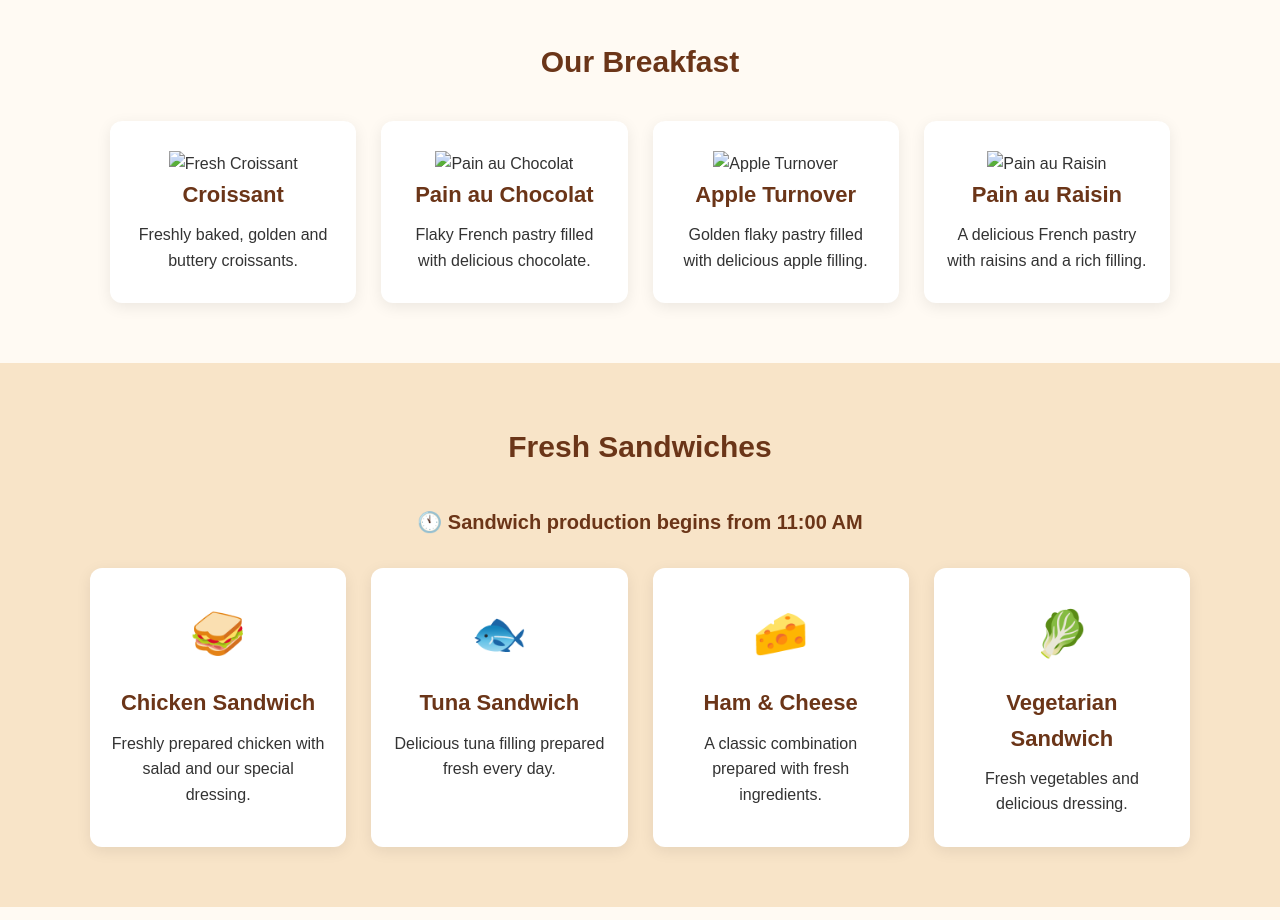
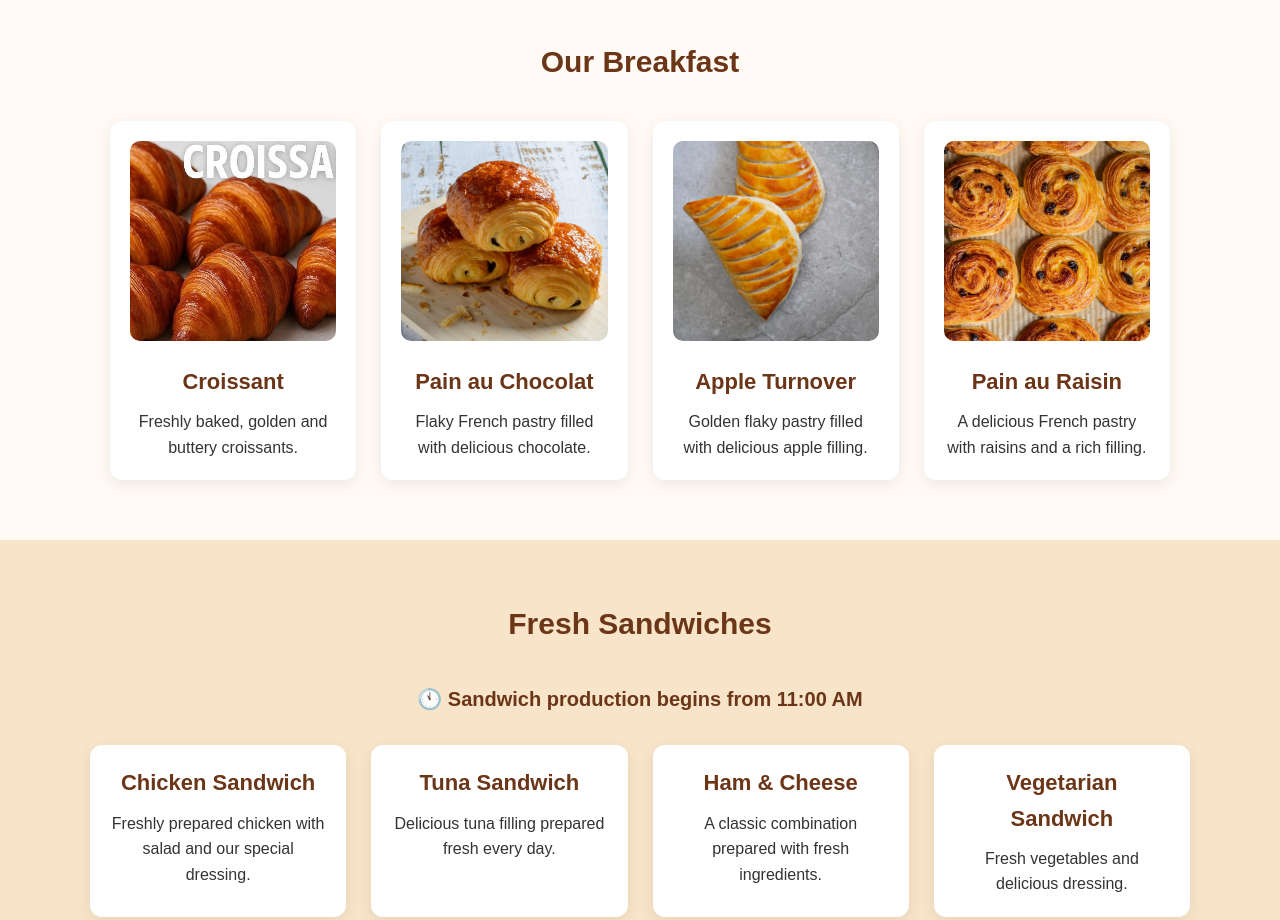
Before and after one commit to Osas8487/bakery-website, a plain HTML site: page index.html in a window 1280 px wide. Shown: the part 640-1560 px from the top of the page. Drawn offline with Linux system fonts and the light colour scheme.

Commit message:
Refactor card styles and image sources in index.html
Updated card styles and image paths in breakfast section.

```diff
--- a/index.html
+++ b/index.html
@@ -125,21 +125,24 @@ section h2 {
 
 .card {
     background: white;
-    padding: 30px 20px;
+    padding: 20px;
     text-align: center;
     border-radius: 12px;
     box-shadow: 0 4px 15px rgba(0,0,0,0.08);
+}
+
+.card img {
+    width: 100%;
+    height: 200px;
+    object-fit: cover;
+    border-radius: 10px;
+    margin-bottom: 15px;
 }
 
 .card h3 {
     color: #6b3518;
     margin-bottom: 10px;
     font-size: 22px;
-}
-
-.icon {
-    font-size: 45px;
-    margin-bottom: 15px;
 }
 
 /* SANDWICH SECTION */
@@ -217,17 +220,28 @@ footer {
 <body>
 
 <header>
+
     <h1>C MORNING BAKERY</h1>
+
     <p>Freshly Baked Every Morning</p>
+
 </header>
 
+
 <nav>
+
     <a href="#home">Home</a>
+
     <a href="#breakfast">Breakfast</a>
+
     <a href="#sandwiches">Sandwiches</a>
+
     <a href="#hours">Opening Hours</a>
+
     <a href="#contact">Contact</a>
+
 </nav>
+
 
 <section class="hero" id="home">
 
@@ -245,47 +259,70 @@ footer {
 
 </section>
 
+
 <section id="breakfast">
 
     <h2>Our Breakfast</h2>
 
     <div class="menu-grid">
 
+
         <div class="card">
-            <img src="images/Croissant.jpg" alt="Fresh Croissant">
+
+            <img src="Croissant.jpg" alt="Fresh Croissant">
+
             <h3>Croissant</h3>
+
             <p>
                 Freshly baked, golden and buttery croissants.
             </p>
+
         </div>
 
+
         <div class="card">
-            <img src="images/Pain-au-chocolat.jpg" alt="Pain au Chocolat">
+
+            <img src="Pain-au-chocolat.jpg" alt="Pain au Chocolat">
+
             <h3>Pain au Chocolat</h3>
+
             <p>
                 Flaky French pastry filled with delicious chocolate.
             </p>
+
         </div>
 
+
         <div class="card">
-            <img src="images/Apple-turnover.jpg" alt="Apple Turnover">
+
+            <img src="Apple-turnover.jpg" alt="Apple Turnover">
+
             <h3>Apple Turnover</h3>
+
             <p>
                 Golden flaky pastry filled with delicious apple filling.
             </p>
+
         </div>
 
+
         <div class="card">
-            <img src="images/Pain-au-raisin.jpg" alt="Pain au Raisin">
+
+            <img src="Pain-au-raisin.jpg" alt="Pain au Raisin">
+
             <h3>Pain au Raisin</h3>
+
             <p>
                 A delicious French pastry with raisins and a rich filling.
             </p>
+
         </div>
+
 
     </div>
 
 </section>
+
 
 <section class="sandwich-section" id="sandwiches">
 
@@ -297,39 +334,53 @@ footer {
             🕚 Sandwich production begins from 11:00 AM
         </p>
 
+
         <div class="menu-grid">
 
+
             <div class="card">
-                <div class="icon">🥪</div>
+
                 <h3>Chicken Sandwich</h3>
+
                 <p>
                     Freshly prepared chicken with salad and our special dressing.
                 </p>
+
             </div>
 
+
             <div class="card">
-                <div class="icon">🐟</div>
+
                 <h3>Tuna Sandwich</h3>
+
                 <p>
                     Delicious tuna filling prepared fresh every day.
                 </p>
+
             </div>
 
+
             <div class="card">
-                <div class="icon">🧀</div>
+
                 <h3>Ham &amp; Cheese</h3>
+
                 <p>
                     A classic combination prepared with fresh ingredients.
                 </p>
+
             </div>
 
+
             <div class="card">
-                <div class="icon">🥬</div>
+
                 <h3>Vegetarian Sandwich</h3>
+
                 <p>
                     Fresh vegetables and delicious dressing.
                 </p>
+
             </div>
+
 
         </div>
 
@@ -337,27 +388,39 @@ footer {
 
 </section>
 
+
 <section id="hours">
 
     <h2>Opening Hours</h2>
 
     <div class="hours">
 
-        <p><strong>Monday – Friday:</strong> 6:00 AM – 6:00 PM</p>
+        <p>
+            <strong>Monday – Friday:</strong>
+            6:00 AM – 6:00 PM
+        </p>
 
-        <p><strong>Saturday:</strong> 7:00 AM – 5:00 PM</p>
+        <p>
+            <strong>Saturday:</strong>
+            7:00 AM – 5:00 PM
+        </p>
 
-        <p><strong>Sunday:</strong> Closed</p>
+        <p>
+            <strong>Sunday:</strong>
+            Closed
+        </p>
 
         <br>
 
         <p>
-            Fresh sandwiches available from <strong>11:00 AM</strong>.
+            Fresh sandwiches available from
+            <strong>11:00 AM</strong>.
         </p>
 
     </div>
 
 </section>
+
 
 <section class="contact" id="contact">
 
@@ -371,6 +434,7 @@ footer {
 
 </section>
 
+
 <footer>
 
     <p>
@@ -379,5 +443,6 @@ footer {
 
 </footer>
 
+
 </body>
 </html>
```
